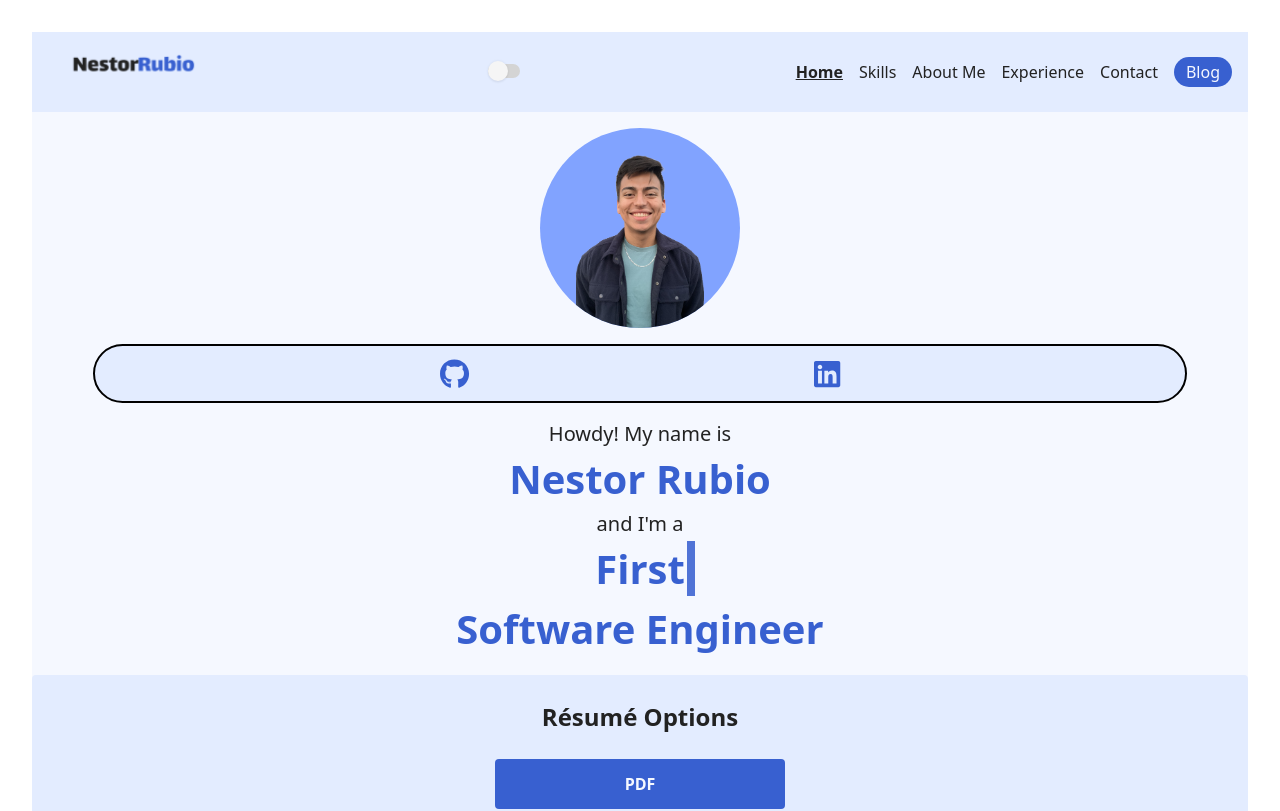
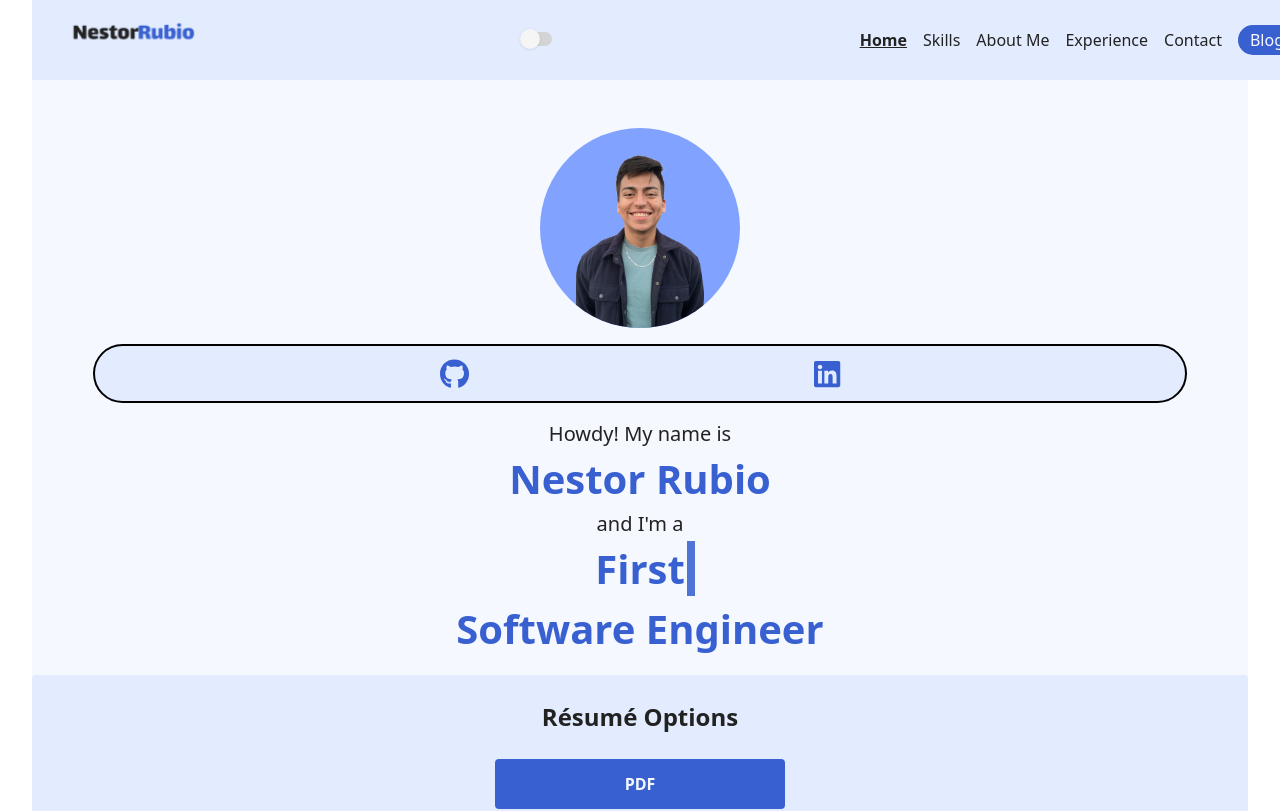
Before and after one commit to rubionestor611/rubionestor611.github.io, a React (Vite) app: page / in a window 1280 px wide. Shown: the top 811 px of the page. Built offline with nearby package versions, Linux system fonts and the light colour scheme.

Commit message:
fixed header and need to add listeners for scrolling and other stuff mentioned in logs

```diff
--- a/src/App.tsx
+++ b/src/App.tsx
@@ -12,7 +12,7 @@ function App() {
 
   return (
     <ThemeProvider>
-      <div>
+      <div className='app'>
         <Header/>
         <Home/>
         <Skills/>
--- a/src/components/Header.tsx
+++ b/src/components/Header.tsx
@@ -17,7 +17,7 @@ const Header = () => {
   }
 
   return (
-    <header className={`${isDarkMode ? 'dark':''} header h-[80px] ${isMenuOpen ? 'header-open' : ''}`}>
+    <header className={`${isDarkMode ? 'dark':''} fixed top-0 z-50 header h-[80px] w-screen ${isMenuOpen ? 'header-open' : ''}`}>
       <div className="flex h-[80px] justify-between items-center px-4 bg-lightBG2 dark:bg-darkBG2">
         {/* LOGO */}
         <div className="logo ">
@@ -77,7 +77,7 @@ const Header = () => {
           </ul>
         </nav>
       </div>
-        <nav className={`absolute md:hidden h-screen bg-lightBG2 dark:bg-darkBG2 transform transition-transform duration-300 ${isMenuOpen ? 'translate-x-0 w-screen' : 'translate-x-full w-0'} z-10`}>
+      <nav className={`absolute md:hidden h-screen bg-lightBG2 dark:bg-darkBG2 transform transition-transform duration-300 ${isMenuOpen ? 'translate-x-0 w-screen' : 'translate-x-full w-0'} z-50`}>
         <ul className="flex flex-col items-end pr-[50px] pt-[100px] space-y-4">
         {
           navLinks.map((titleLink,index) => (
--- a/src/sections/About.tsx
+++ b/src/sections/About.tsx
@@ -15,7 +15,7 @@ const About = () => {
   };
 
   return (
-    <div id="about" className={`${isDarkMode ? 'dark' : ''}`}>
+    <div id="about" className={`${isDarkMode ? 'dark' : ''} scroll-mt-[90px]`}>
       <div className="bg-lightBG1 dark:bg-darkBG1 flex flex-col justify-center py-[24px] text-darkText">
         <p className="self-center text-lightText dark:text-darkText text-[24px] mb-[24px] font-bold">About Me</p>
         <div className="flex flex-row justify-center space-x-2 space-y-2 flex-wrap">
--- a/src/sections/Contact.tsx
+++ b/src/sections/Contact.tsx
@@ -6,7 +6,7 @@ import ContactForm from "../components/ContactForm";
 const Contact = () => {
   const {isDarkMode} = useTheme();
   return (
-    <div id="contact" className={`${isDarkMode ? 'dark' : ''}`}>
+    <div id="contact" className={`${isDarkMode ? 'dark' : ''} scroll-mt-[90px]`}>
       <div className="bg-lightBG1 dark:bg-darkBG1 flex flex-col justify-center py-[24px] gap-[24px]">
         <p className="self-center text-lightText dark:text-darkText text-[24px] font-bold">Let's Connect</p>
         <div className="py-[20px] w-[90%] rounded self-center bg-lightAccent dark:bg-darkAccent text-[14px] text-lightText dark:text-darkText text-center">
--- a/src/sections/Experience.tsx
+++ b/src/sections/Experience.tsx
@@ -4,7 +4,7 @@ import { experiences } from "../utils/utils";
 const Experience = () => {
   const {isDarkMode} = useTheme();
   return (
-    <div id="experience" className={`${isDarkMode ? 'dark' : ''}`}>
+    <div id="experience" className={`${isDarkMode ? 'dark' : ''} scroll-mt-[90px]`}>
       <div className="bg-lightBG1 dark:bg-darkBG1 flex flex-col justify-center py-[24px]">
         <p className="self-center text-lightText dark:text-darkText text-[24px] font-bold mb-[24px]">Dev Experience</p>
         <div className="flex flex-col justify-center self-center gap-2">
--- a/src/sections/Home.tsx
+++ b/src/sections/Home.tsx
@@ -20,7 +20,7 @@ const Home = () => {
 
   return (
     <div id="home" className={`${isDarkMode ? 'dark':''} flex flex-col justify-center`}>
-      <div className=" bg-lightBG1 dark:bg-darkBG1 justify-center flex flex-col">
+      <div className=" bg-lightBG1 dark:bg-darkBG1 justify-center flex flex-col pt-[80px]">
         {/* IMAGE */}
         <img src={selfie} className="self-center rounded-full h-[200px] w-[200px] bg-lightAccent dark:bg-darkAccent my-4 object-contain"/>
         {/* ISLAND */}
--- a/src/sections/Skills.tsx
+++ b/src/sections/Skills.tsx
@@ -5,7 +5,7 @@ const Skills = () => {
   const {isDarkMode} = useTheme();
 
   return (
-    <div id="skills" className={`${isDarkMode ? 'dark' : ''}`}>
+    <div id="skills" className={`${isDarkMode ? 'dark' : ''} scroll-mt-[90px]`}>
       <div className="bg-lightBG1 dark:bg-darkBG1 flex flex-col justify-center py-[24px]">
         <p className="self-center text-lightText dark:text-darkText text-[24px] font-bold">Skills</p>
         <p className="self-center text-lightText dark:text-darkText text-[20px] font-semibold">Programming Languages</p>
```
Lines whose indentation alone changed are shown as unchanged.
